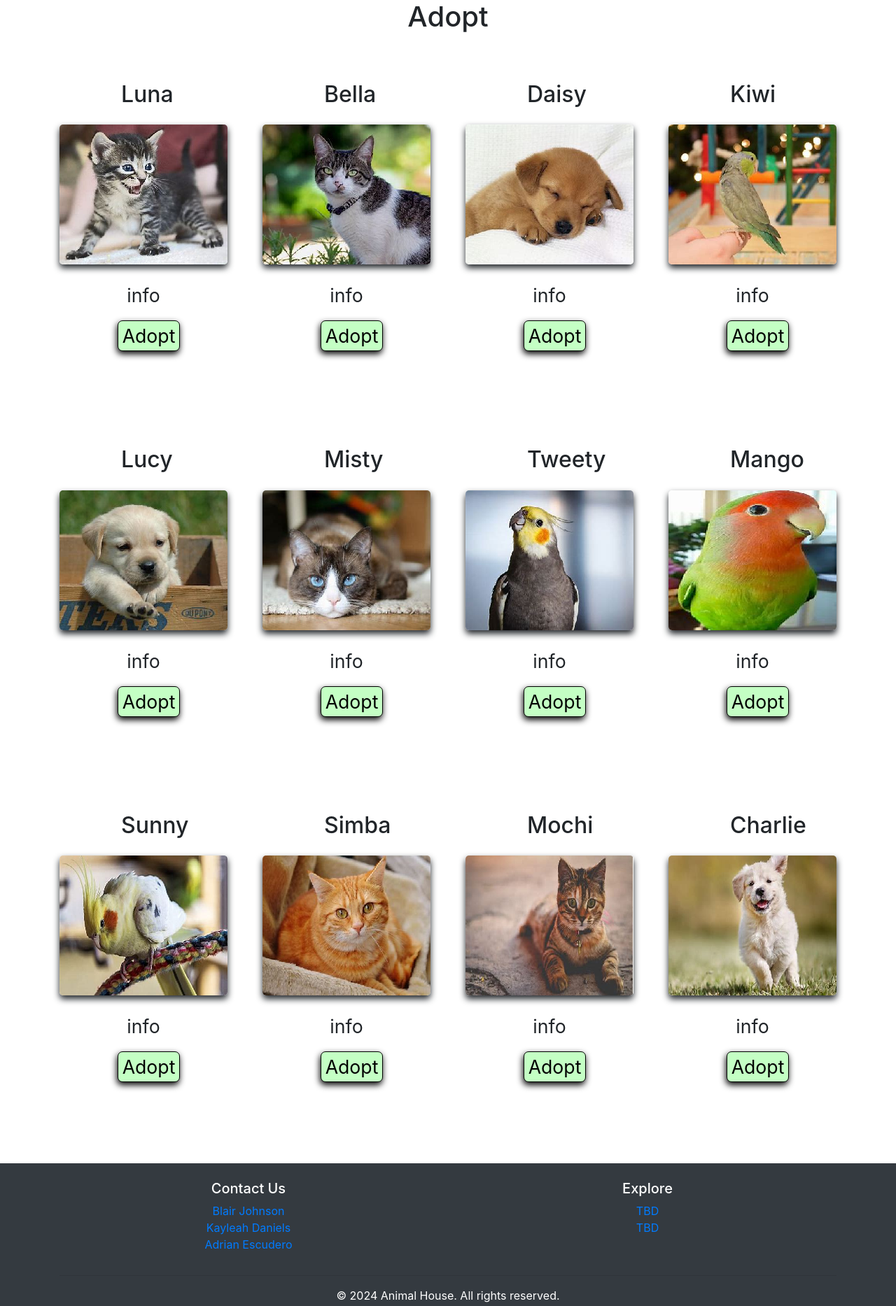
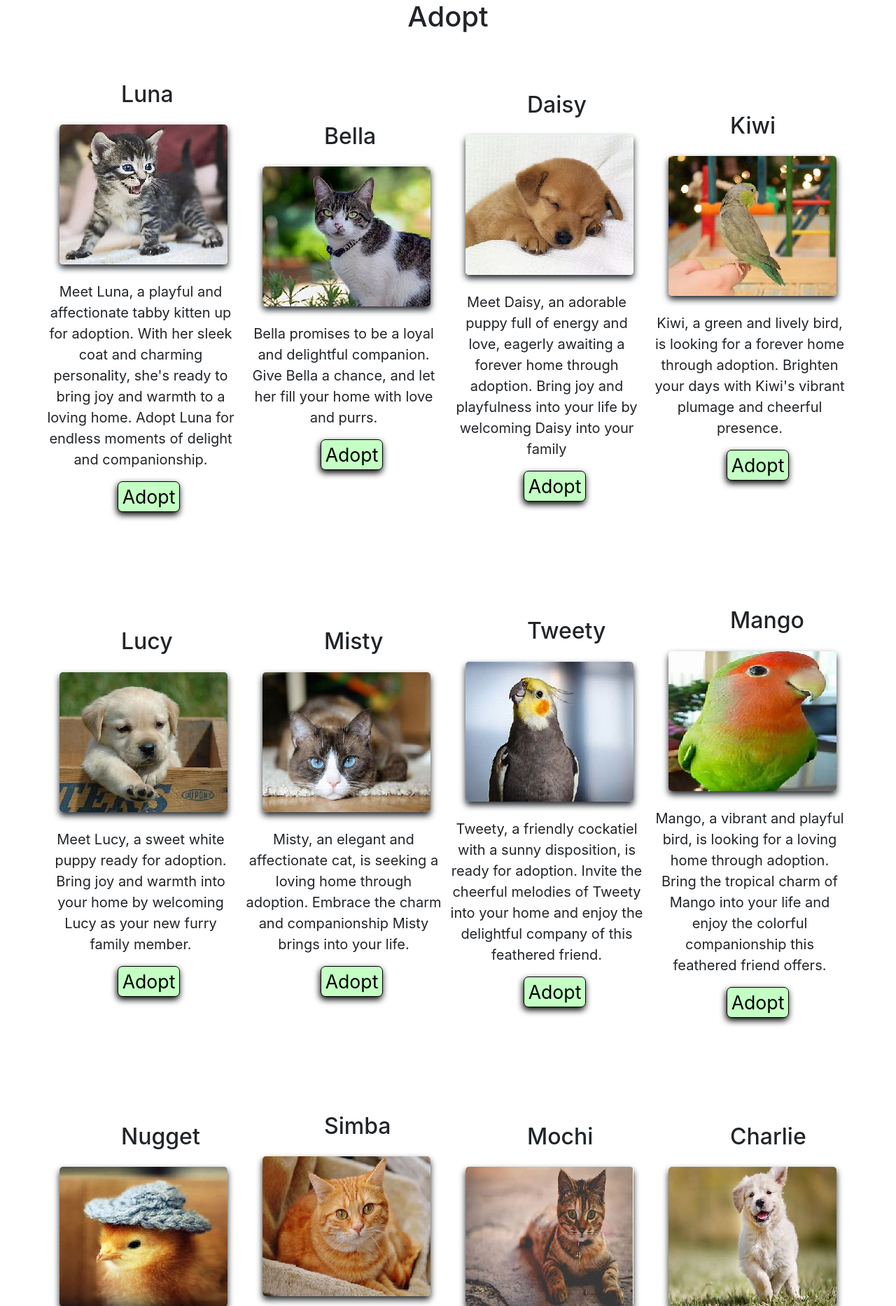
Before and after one commit to aescudero24/UnitProject-U6, a Django app: page /pets/ in a window 1280 px wide; the page is wider, and only the part inside the window is pictured. Shown: the part 96-1963 px from the top of that part at 70% size. Run offline with Django 5.2, Linux system fonts and the light colour scheme; some libraries are stand-ins or nearby versions.

Commit message:
added stories

```diff
--- a/app/static/styles.css
+++ b/app/static/styles.css
@@ -152,7 +152,7 @@ footer {
 }
 .animalinfo{
     position: relative;
-
-    font-size: 20pt;
+    width: 35vh;
+    font-size: 15pt;
     text-align: center;
 }
--- a/app/templates/base.html
+++ b/app/templates/base.html
@@ -78,11 +78,11 @@
               <h5>Explore</h5>
               <ul class="list-unstyled">
                 {% if request.user.is_staff %}
-                <li><a href="{% url "dash" %}">TBD</a></li>
-                <li><a href="{% url "dash" %}">TBD</a></li>
+                <li><a href="{% url "home" %}">Home</a></li>
+                <li><a href="{% url "pets" %}">Pets</a></li>
                 {% else %}
-                <li><a href="{% url "dash" %}">TBD</a></li>
-                <li><a href="{% url "dash" %}">TBD</a></li>
+                <li><a href="{% url "home" %}">Home</a></li>
+                <li><a href="{% url "pets" %}">Pets</a></li>
                 {% endif %}
               </ul>
             </div>
--- a/app/templates/home.html
+++ b/app/templates/home.html
@@ -6,11 +6,11 @@
 <div class='intoParagraph'>
 
 
-    <img class='chicken1' src="{% static 'images/OIP (15).jpg' %}" alt="OIP Image"><h2 class='nugget'>Nugget</h2>
+    <img class='chicken1' src="{% static 'images/OIP (15).jpg' %}" alt="OIP Image"><h2 class='nugget'>Goldie</h2>
 
     <p class='into'>Welcome to AdoptaPet, where hearts find homes and furry friends become family. At AdoptaPet, we believe in the transformative power of pet adoption, creating lifelong bonds between humans and their loving companions. Our clinic is dedicated to providing a haven for animals in need, connecting them with compassionate individuals eager to open their hearts and homes. Whether you're searching for a playful pup, a cozy cat, or a feathered friend, AdoptaPet is here to guide you on a heartwarming journey of companionship and unconditional love. Join us in the joy of making a difference, one adoption at a time.</p>
     <img class='chicken1' src="{% static 'images/OIP (14).jpg' %}" alt="OIP Image"><h2 class='mittens'>Mittens</h2>
-    <button class='adoptNow'><a href="{% url "login" %}">Adopt Now!<a></button>
+    <button class='adoptNow'><a href="{% url "pets" %}">Adopt Now!<a></button>
 
 </div>
 {% endblock content %}
--- a/app/templates/pets.html
+++ b/app/templates/pets.html
@@ -8,25 +8,25 @@
                 <td>
                     <h2 class='animalnames'>Luna</h2>
                     <img src="{% static 'images/OIP (1).jpg' %}" alt="OIP Image">
-                    <p class='animalinfo'>info<p>
+                    <p class='animalinfo'>Meet Luna, a playful and affectionate tabby kitten up for adoption. With her sleek coat and charming personality, she's ready to bring joy and warmth to a loving home. Adopt Luna for endless moments of delight and companionship.                        <p>
                     <button class='adoptButton' href="{% url "login" %}">Adopt</button>
                 </td>
                 <td>
                     <h2 class='animalnames'>Bella</h2>
                     <img src="{% static 'images/OIP (2).jpg' %}" alt="OIP Image">
-                    <p class='animalinfo'>info<p>
+                    <p class='animalinfo'>Bella promises to be a loyal and delightful companion. Give Bella a chance, and let her fill your home with love and purrs.<p>
                     <button class='adoptButton' href="{% url "login" %}">Adopt</button>
                 </td>
                 <td>
                     <h2 class='animalnames'>Daisy</h2>
                     <img src="{% static 'images/OIP (3).jpg' %}" alt="OIP Image">
-                    <p class='animalinfo'>info<p>
+                    <p class='animalinfo'>Meet Daisy, an adorable puppy full of energy and love, eagerly awaiting a forever home through adoption. Bring joy and playfulness into your life by welcoming Daisy into your family<p>
                     <button class='adoptButton' href="{% url "login" %}">Adopt</button>
                 </td>
                 <td>
                     <h2 class='animalnames'>Kiwi</h2>
                     <img src="{% static 'images/OIP (9).jpg' %}" alt="OIP Image">
-                    <p class='animalinfo'>info<p>
+                    <p class='animalinfo'>Kiwi, a green and lively bird, is looking for a forever home through adoption. Brighten your days with Kiwi's vibrant plumage and cheerful presence.<p>
                     <button class='adoptButton' href="{% url "login" %}">Adopt</button>
                 </td>
             </tr>
@@ -34,52 +34,52 @@
                 <td>
                     <h2 class='animalnames'>Lucy</h2>
                     <img src="{% static 'images/OIP (5).jpg' %}" alt="OIP Image">
-                    <p class='animalinfo'>info<p>
+                    <p class='animalinfo'>Meet Lucy, a sweet white puppy ready for adoption. Bring joy and warmth into your home by welcoming Lucy as your new furry family member.<p>
                     <button class='adoptButton' href="{% url "login" %}">Adopt</button>
                 </td>
                 <td>
                     <h2 class='animalnames'>Misty</h2>
                     <img src="{% static 'images/OIP (13).jpg' %}" alt="OIP Image">
-                    <p class='animalinfo'>info<p>
+                    <p class='animalinfo'>Misty, an elegant and affectionate cat, is seeking a loving home through adoption. Embrace the charm and companionship Misty brings into your life.<p>
                     <button class='adoptButton' href="{% url "login" %}">Adopt</button>
                 </td>
                 <td>
                     <h2 class='animalnames'>Tweety</h2>
                     <img src="{% static 'images/OIP (6).jpg' %}" alt="OIP Image">
-                    <p class='animalinfo'>info<p>
+                    <p class='animalinfo'>Tweety, a friendly cockatiel with a sunny disposition, is ready for adoption. Invite the cheerful melodies of Tweety into your home and enjoy the delightful company of this feathered friend.<p>
                     <button class='adoptButton' href="{% url "login" %}">Adopt</button>
                 </td>
                 <td>
                     <h2 class='animalnames'>Mango</h2>
                     <img src="{% static 'images/OIP (8).jpg' %}" alt="OIP Image">
-                    <p class='animalinfo'>info<p>
+                    <p class='animalinfo'>Mango, a vibrant and playful bird, is looking for a loving home through adoption. Bring the tropical charm of Mango into your life and enjoy the colorful companionship this feathered friend offers.<p>
                     <button class='adoptButton' href="{% url "login" %}">Adopt</button>
                 </td>
             </tr>
             <tr>
                 <td>
-                    <h2 class='animalnames'>Sunny</h2>
-                    <img src="{% static 'images/OIP (10).jpg' %}" alt="OIP Image">
-                    <p class='animalinfo'>info<p>
+                    <h2 class='animalnames'>Nugget</h2>
+                    <img src="{% static 'images/OIP (16).jpg' %}" alt="OIP Image">
+                    <p class='animalinfo'>Nugget, the adorable baby chick with a tiny hat, is ready for adoption. Add a touch of whimsy to your home with Nugget's delightful presence and charming headgear.<p>
                     <button class='adoptButton' href="{% url "login" %}">Adopt</button>
                 </td>
                 <td>
                     <h2 class='animalnames'>Simba</h2>
                     <img src="{% static 'images/OIP (11).jpg' %}" alt="OIP Image">
-                    <p class='animalinfo'>info<p>
+                    <p class='animalinfo'>Simba, the slightly crazy orange cat, is looking for an adventurous and loving home through adoption. Embrace the playful antics and unique charm that Simba brings into your life.<p>
 
                     <button class='adoptButton' href="{% url "login" %}">Adopt</button>
                 </td>
                 <td>
                     <h2 class='animalnames'>Mochi</h2>
                     <img src="{% static 'images/OIP (12).jpg' %}" alt="OIP Image">
-                    <p class='animalinfo'>info<p>
+                    <p class='animalinfo'>Mochi, a lovable cat, is eagerly seeking a forever home through adoption. Welcome Mochi into your life and experience the joy of feline companionship.<p>
                     <a href="{% url "login" %}"><button class='adoptButton'>Adopt</button></a>
                 </td>
                 <td>
                     <h2 class='animalnames'>Charlie</h2>
                     <img src="{% static 'images/OIP (7).jpg' %}" alt="OIP Image">
-                    <p class='animalinfo'>info<p>
+                    <p class='animalinfo'>Meet Charlie, an adorable white male puppy ready for adoption. Bring joy and playfulness into your home by welcoming Charlie as your new furry family member.<p>
                     <button class='adoptButton' href="{% url "login" %}">Adopt</button>
                 </td>
                 </tr>
```
Also changed, not shown: db.sqlite3.
